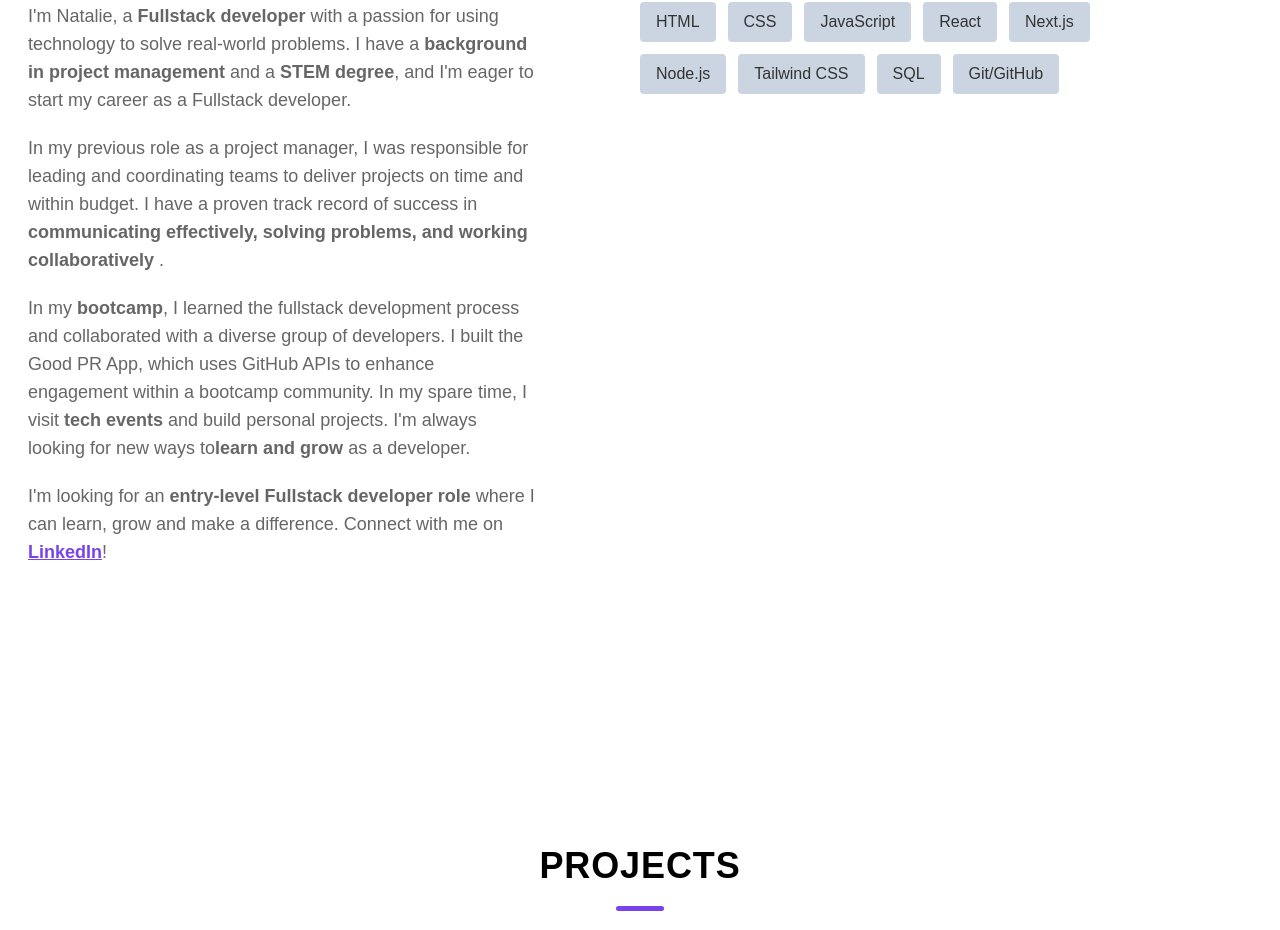
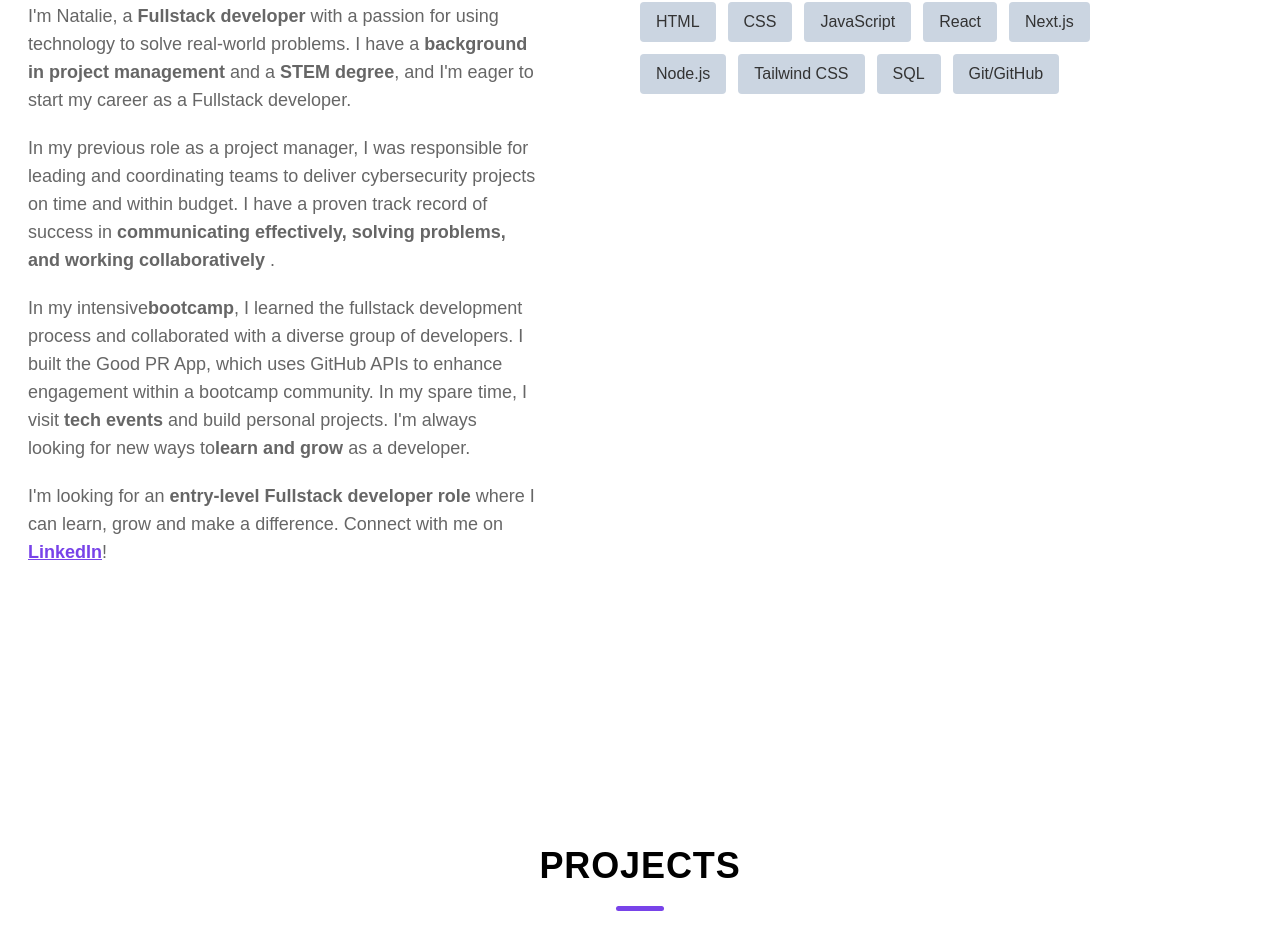
Before and after one commit to nataliiazab/portfolio, a React (Vite) app: page / in a window 1280 px wide. Shown: the part 1310-2240 px from the top of the page. Built offline with nearby package versions, Linux system fonts and the light colour scheme; a web font is replaced by a local one.

Commit message:
Update About.jsx

```diff
--- a/src/components/About.jsx
+++ b/src/components/About.jsx
@@ -38,7 +38,7 @@ const About = () => {
             </p>
             <p className="mb-5">
               In my previous role as a project manager, I was responsible for
-              leading and coordinating teams to deliver projects on time and
+              leading and coordinating teams to deliver cybersecurity projects on time and
               within budget. I have a proven track record of success in
               <strong>
                 {" "}
@@ -48,7 +48,7 @@ const About = () => {
               .
             </p>
             <p className="mb-5">
-              In my <strong>bootcamp</strong>, I learned the fullstack
+              In my intensive<strong>bootcamp</strong>, I learned the fullstack
               development process and collaborated
               with a diverse group of developers. I built the Good PR App, which
               uses GitHub APIs to enhance engagement within a bootcamp
```
